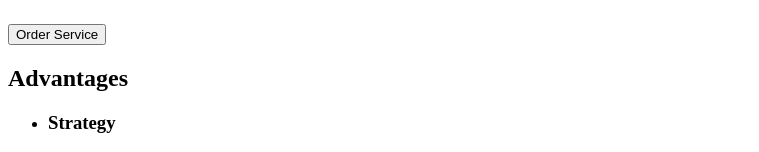
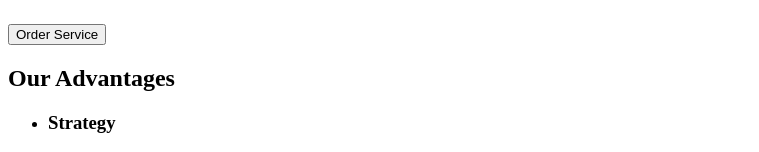
Before and after one commit to Senichkaa/goit-markup-hw-01, a plain HTML site: page index.html in a window 1280 px wide. Shown: the part 191-343 px from the top of the page, without its empty margins (0-759 px from the left). Drawn offline with Linux system fonts and the light colour scheme.

Commit message:
some fixes and deleted not required CSS file

```diff
--- a/index.html
+++ b/index.html
@@ -28,7 +28,7 @@
         <button type="button">Order Service</button>
       </section>
       <section>
-        <h2>Advantages</h2>
+        <h2> Our Advantages</h2>
         <ul>
           <li>
             <h3>Strategy</h3>
```
Also changed, not shown: styles.css (deleted).
